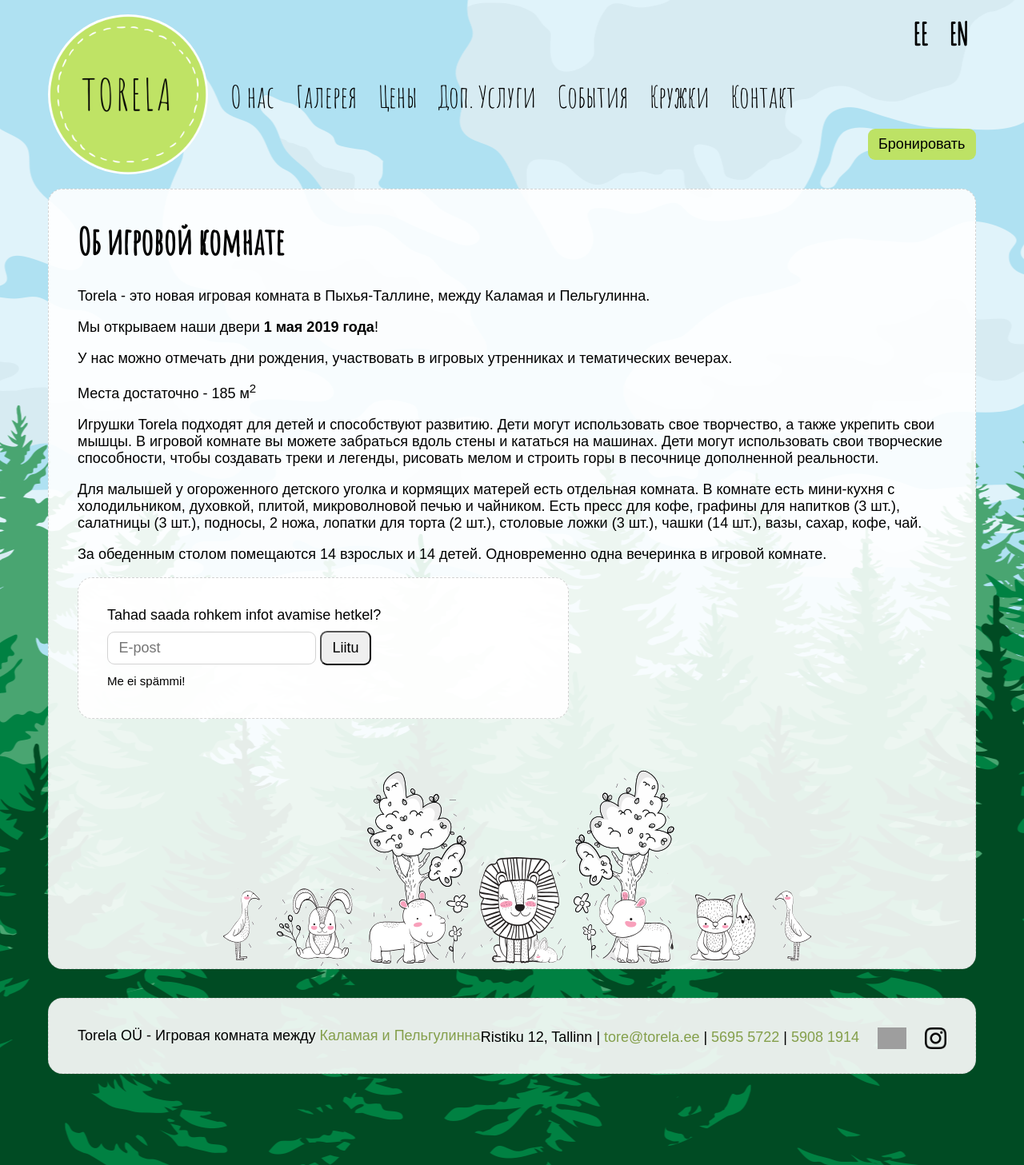
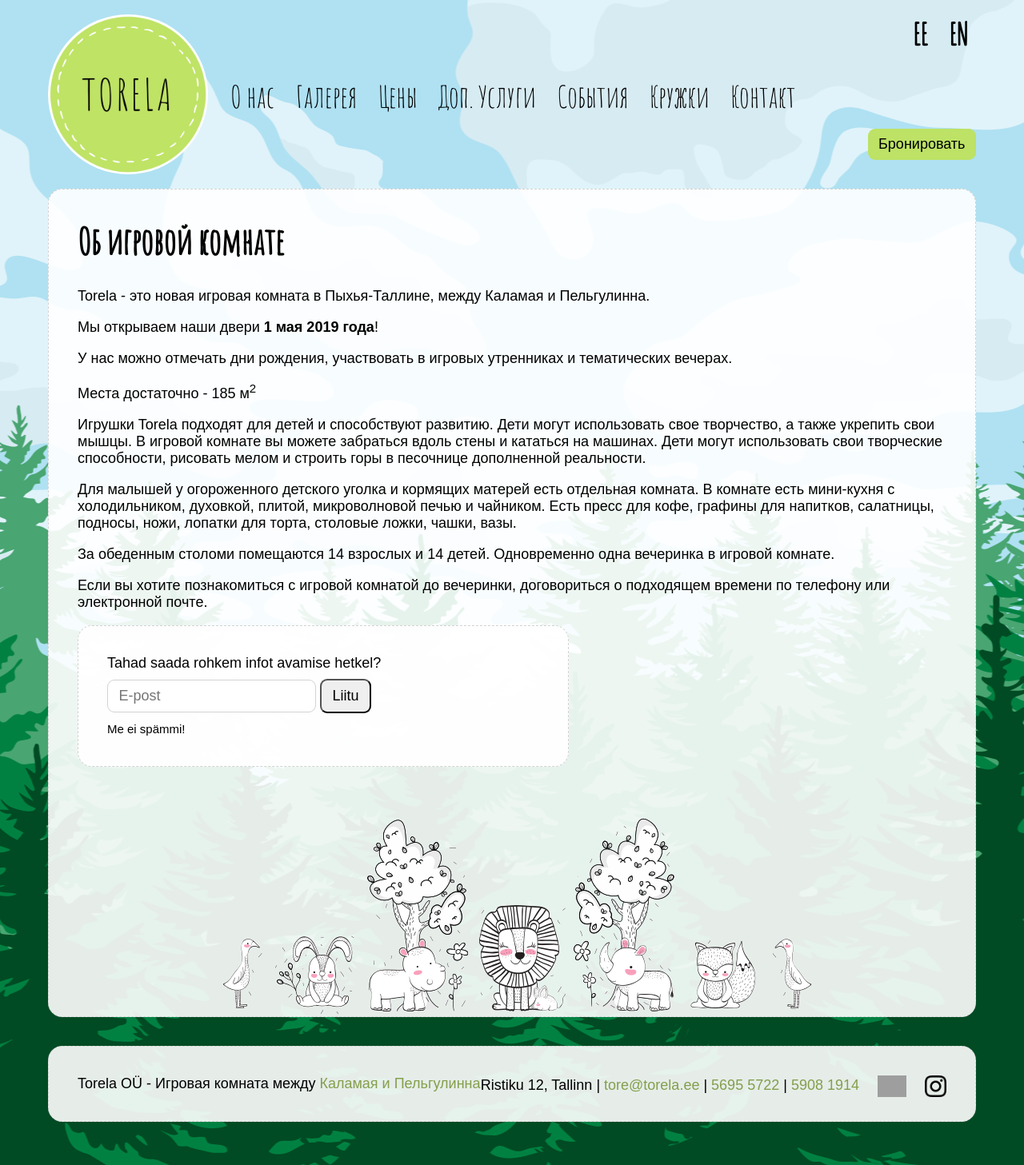
Before and after one commit to mypsik/torela, a Jekyll site: the page built from ru/index.md, in a window 1280 px wide. Shown: the whole page at 80% size. Built offline with Jekyll 4.4.1, drawn with Linux system fonts in a browser that asks for light colours; grey boxes are pictures that could not be loaded.

Commit message:
Täiendatud

```diff
--- a/ru/index.md
+++ b/ru/index.md
@@ -17,10 +17,12 @@
 
 Места достаточно - 185 м<sup>2</sup>
 
-Игрушки Torela подходят для детей и способствуют развитию. Дети могут использовать свое творчество, а также укрепить свои мышцы. В игровой комнате вы можете забраться вдоль стены и кататься на машинах. Дети могут использовать свои творческие способности, чтобы создавать треки и легенды, рисовать мелом и строить горы в песочнице дополненной реальности.
+Игрушки Torela подходят для детей и способствуют развитию. Дети могут использовать свое творчество, а также укрепить свои мышцы. В игровой комнате вы можете забраться вдоль стены и кататься на машинах. Дети могут использовать свои творческие способности, рисовать мелом и строить горы в песочнице дополненной реальности.
 
 Для малышей у огороженного детского уголка и кормящих матерей есть отдельная комната.
 В комнате есть мини-кухня с холодильником, духовкой, плитой, микроволновой печью и чайником.
-Есть пресс для кофе, графины для напитков (3 шт.), салатницы (3 шт.), подносы, 2 ножа, лопатки для торта (2 шт.), столовые ложки (3 шт.), чашки (14 шт.), вазы, сахар, кофе, чай.
+Есть пресс для кофе, графины для напитков, салатницы, подносы, ножи, лопатки для торта, столовые ложки, чашки, вазы.
 
-За обеденным столом помещаются 14 взрослых и 14 детей. Одновременно одна вечеринка в игровой комнате.
+За обеденным столоми помещаются 14 взрослых и 14 детей. Одновременно одна вечеринка в игровой комнате.
+
+Если вы хотите познакомиться с игровой комнатой до вечеринки, договориться о подходящем времени по телефону или электронной почте.
```
